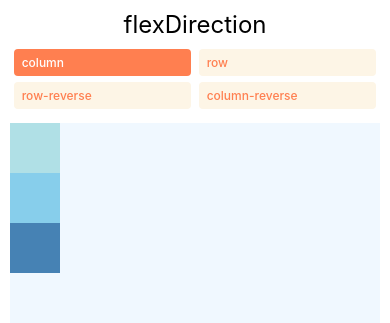
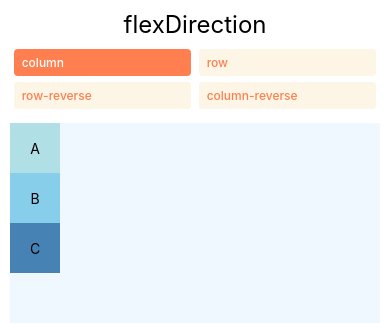
Before and after one commit to EduardoOrestes/react-native, a React Native app: screen / in a window 390 px wide. Shown: the top 323 px of the page. Built offline with nearby package versions, Linux system fonts and the light colour scheme.

Commit message:
Some alterations

```diff
--- a/App.js
+++ b/App.js
@@ -11,9 +11,15 @@ const FlexDirectionBasics = () => {
       values={['column', 'row', 'row-reverse', 'column-reverse']}
       selectedValue={flexDirection}
       setSelectedValue={setflexDirection}>
-      <View style={[styles.box, {backgroundColor: 'powderblue'}]} />
-      <View style={[styles.box, {backgroundColor: 'skyblue'}]} />
-      <View style={[styles.box, {backgroundColor: 'steelblue'}]} />
+      <View style={[styles.box, {backgroundColor: 'powderblue', justifyContent: 'center'}]}>
+        <Text style={{textAlign: 'center'}}>A</Text>
+      </View>
+      <View style={[styles.box, {backgroundColor: 'skyblue', justifyContent: 'center'}]}>
+        <Text style={{textAlign: 'center'}}>B</Text>
+      </View>
+      <View style={[styles.box, {backgroundColor: 'steelblue', justifyContent: 'center'}]}>
+        <Text style={{textAlign: 'center'}}>C</Text>
+      </View>
     </PreviewLayout>
   );
 };
```
